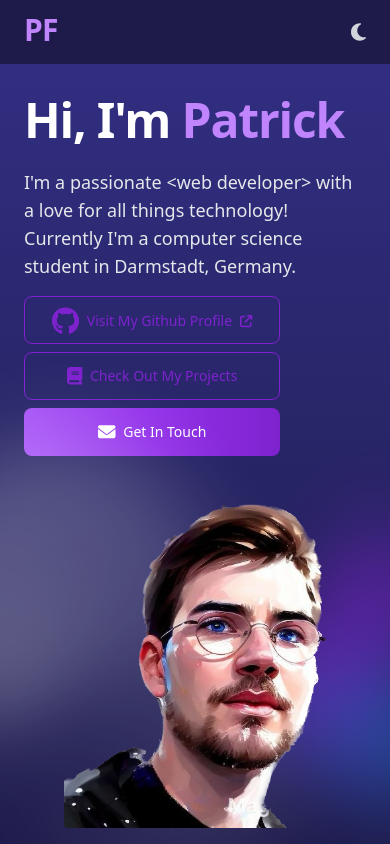
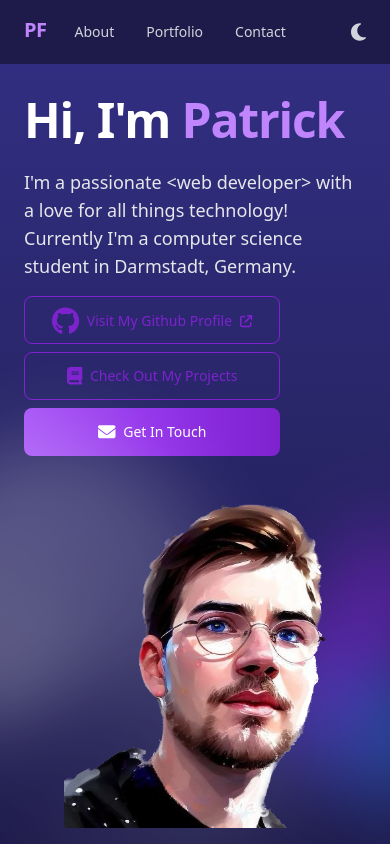
Before and after one commit to paddomanno/portfolio-next, a Next.js app: page / in a window 390 px wide. Shown: the top 844 px of the page. Built offline with nearby package versions, Linux system fonts and the light colour scheme.

Commit message:
navbar fixed, links always visible for now

```diff
--- a/src/components/Navbar.tsx
+++ b/src/components/Navbar.tsx
@@ -13,12 +13,13 @@ export default function Navbar() {
           <div className="flex w-full items-center">
             <div className="flex-shrink-0">
               {/* <Image src="/logo.svg" alt="Logo" width={32} height={32} /> */}
-              <h1 className="pb-1 text-3xl font-extrabold tracking-tight text-purple-400">
+              <h1 className="pb-1 text-xl font-extrabold tracking-tight text-purple-400 sm:text-3xl">
                 PF
               </h1>
             </div>
-            <div className="hidden sm:block">
-              <div className="ml-10 flex items-baseline space-x-4">
+            <div className="">
+              {/* hidden sm:block */}
+              <div className="ml-4 flex items-baseline space-x-2 sm:ml-10 sm:space-x-4">
                 <Link href="#about">
                   <p className="rounded-md px-3 py-2 text-sm font-medium text-gray-300 hover:bg-purple-700 hover:text-white">
                     About
```
